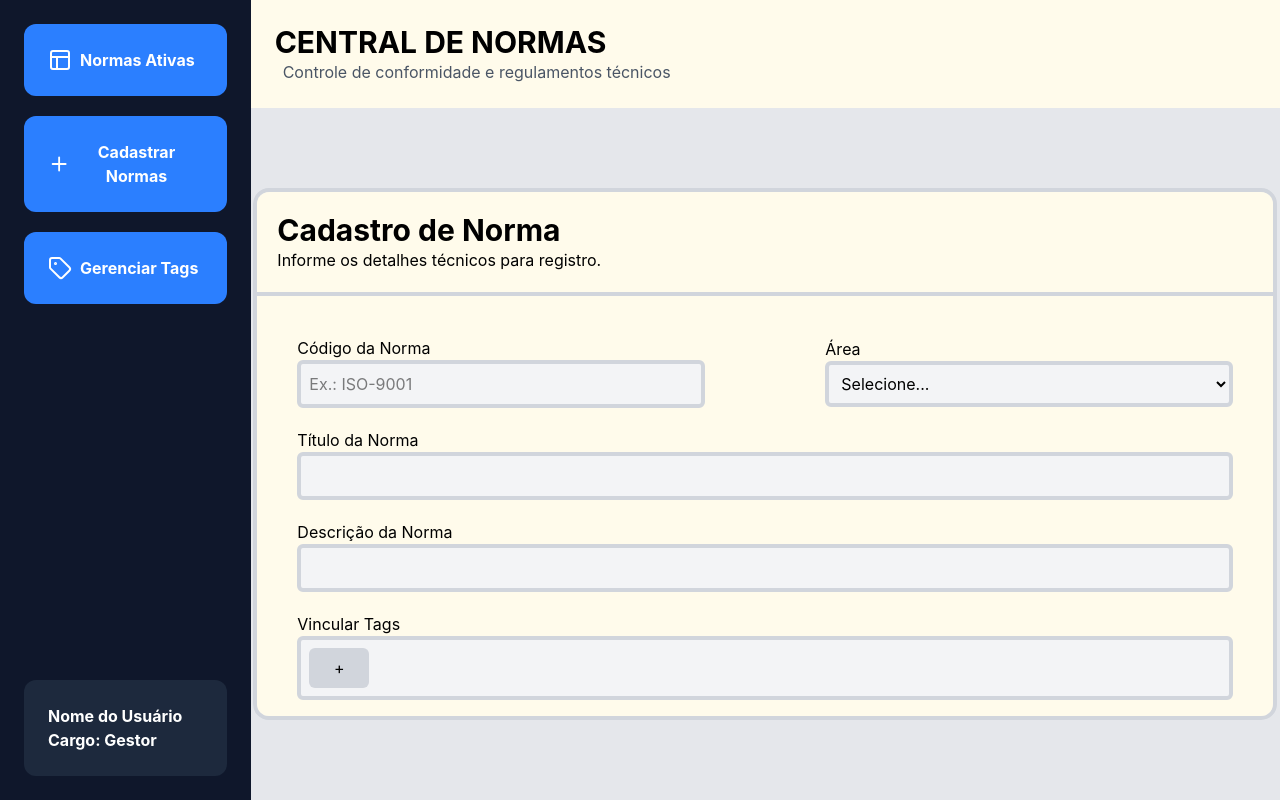
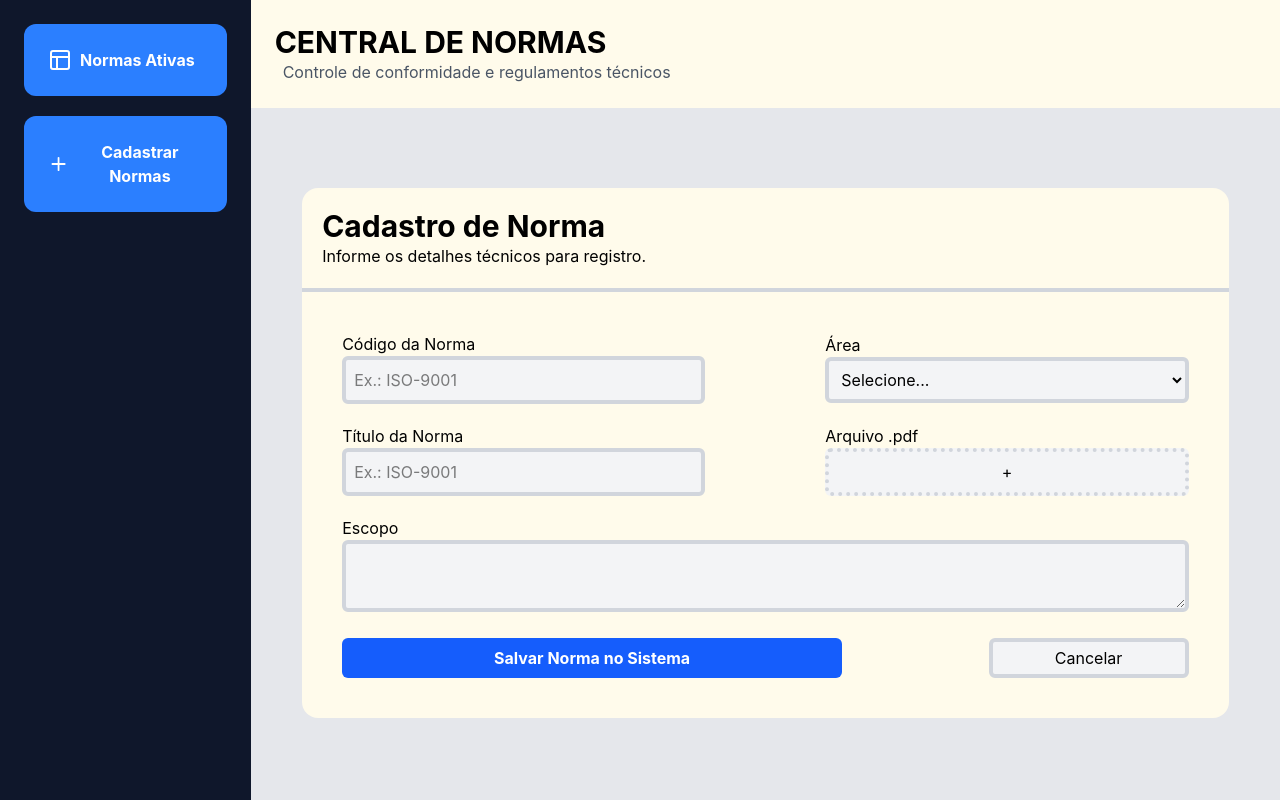
Before and after one commit to KoiTech-Aero/Frontend, a React (Vite) app: page /cadastrarNorma in a window 1280 px wide. Built offline with nearby package versions, Linux system fonts and the light colour scheme.

Commit message:
fix: ajustes gerais no layout das páginas

```diff
--- a/src/components/BarraPesquisa.jsx
+++ b/src/components/BarraPesquisa.jsx
@@ -2,7 +2,7 @@ import { Search } from "lucide-react";
 
 export default function BarraPesquisa() {
   return (
-    <div className="bg-amber-50 w-4xl p-5 flex rounded-4xl gap-2 text-xl items-center">
+    <div className="bg-amber-50 w-[70%] p-5 flex rounded-4xl gap-2 text-xl items-center">
       <Search />
       <input
         type="text"
--- a/src/components/FiltroArea.jsx
+++ b/src/components/FiltroArea.jsx
@@ -2,13 +2,13 @@ import { Funnel } from "lucide-react";
 
 export default function FiltroArea() {
   return (
-    <div className="bg-amber-50 w-full p-5 gap-5 flex flex-col rounded-2xl">
+    <div className="bg-amber-50 w-[90%] p-5 gap-5 flex flex-col rounded-2xl">
       <div className="flex gap-2">
         <Funnel />
         <h1>FILTRAR POR ÁREA</h1>
       </div>
       <div className="flex">
-        <button className="bg-gray-300 px-4 mx-1 rounded-4xl">Área</button>
+        <button className="bg-gray-300 px-4 mx-1 rounded-4xl cursor-pointer transition duration-1000 ease-in-out hover:bg-gray-400">Área</button>
       </div>
     </div>
   );
--- a/src/components/Menu.jsx
+++ b/src/components/Menu.jsx
@@ -2,34 +2,30 @@ import { PanelsTopLeft, Plus, Tag } from "lucide-react";
 import { Link } from "react-router";
 
 export default function Menu() {
-  const btnClass = "bg-blue-500 p-6 rounded-xl text-white font-bold";
+  const btnClass = "cursor-pointer bg-blue-500 p-6 rounded-xl text-white font-bold transition duration-1000 ease-in-out hover:bg-blue-600";
 
   return (
     <div className="bg-slate-900 w-75 p-6 h-screen flex flex-col justify-between">
       <div className="flex flex-col gap-5">
         <button className={btnClass}>
-          <Link to="/pesquisarNorma" className="flex gap-2">
+          <Link to="/pesquisarNorma" className="flex items-center gap-2">
             <PanelsTopLeft />
             Normas Ativas
           </Link>
         </button>
         <button className={btnClass}>
-          <Link to="/cadastrarNorma" className="flex items-center justify-center">
+          <Link to="/cadastrarNorma" className="flex items-center gap-2">
             <Plus />
             Cadastrar Normas
           </Link>
         </button>
-        <button className={btnClass}>
-          <Link to="" className="flex gap-2">
-            <Tag />
-            Gerenciar Tags
-          </Link>
-        </button>
       </div>
-      <div className="bg-slate-800 p-6 rounded-xl text-white font-bold">
+
+      {/* aplicação futura */}
+      {/* <div className="bg-slate-800 p-6 rounded-xl text-white font-bold">
         <p>Nome do Usuário</p>
         <p>Cargo: Gestor</p>
-      </div>
+      </div> */}
     </div>
   );
 }
--- a/src/pages/CadastrarNorma.jsx
+++ b/src/pages/CadastrarNorma.jsx
@@ -1,6 +1,6 @@
 export default function CadastrarNorma() {
   return (
-    <div className="overflow-y-auto flex flex-col w-5xl mx-auto border-4 rounded-2xl border-gray-300 bg-amber-50">
+    <div className="overflow-y-auto w-[90%] flex flex-col rounded-2xl bg-amber-50">
       {/* Header */}
       <div className="m-5 flex flex-col">
         <h1 className="text-3xl font-bold">Cadastro de Norma</h1>
@@ -15,59 +15,47 @@ export default function CadastrarNorma() {
           <div className="w-full">
             <h1>Código da Norma</h1>
             <input
-              className="w-full border-4 rounded-md p-2 border-gray-300 bg-gray-100"
+              className="w-full border-4 rounded-md p-2 border-gray-300 bg-gray-100 transition duration-1000 ease-in-out hover:bg-gray-200"
               type="text"
               placeholder="Ex.: ISO-9001"
             />
           </div>
           <div className="w-full">
             <h1>Área</h1>
-            <select className="w-full border-4 rounded-md p-2 border-gray-300 bg-gray-100">
+            <select className="w-full border-4 rounded-md p-2 border-gray-300 bg-gray-100 cursor-pointer transition duration-1000 ease-in-out hover:bg-gray-200">
               <option disabled selected hidden>
                 Selecione...
               </option>
             </select>
           </div>
         </div>
-
-        <div>
+        <div className="flex justify-between items-center gap-x-30">
+          <div className="w-full">
             <h1>Título da Norma</h1>
             <input
-            className="w-full border-4 rounded-md p-2 border-gray-300 bg-gray-100"
+              className="w-full border-4 rounded-md p-2 border-gray-300 bg-gray-100 transition duration-1000 ease-in-out hover:bg-gray-200"
               type="text"
-            placeholder=""
+              placeholder="Ex.: ISO-9001"
             />
           </div>
-
-        <div>
-          <h1>Descrição da Norma</h1>
-          <input
-            className="w-full border-4 rounded-md p-2 border-gray-300 bg-gray-100"
-            type="text"
-            placeholder=""
-          />
+          <div className="w-full">
+            <h1>Arquivo .pdf</h1>
+            <div className="w-full border-4 rounded-md p-2 border-gray-300 bg-gray-100 border-dotted cursor-pointer text-center transition duration-1000 ease-in-out hover:bg-gray-200">
+              <p>+</p>
             </div>
-
-        <div>
-          <h1>Vincular Tags</h1>
-          <div className="w-full border-4 rounded-md p-2 border-gray-300 bg-gray-100">
-            <button className="bg-gray-300 w-15 h-10 rounded-md cursor-pointer">
-              {" "}
-              +{" "}
-            </button>
           </div>
         </div>
 
         <div>
-          <h1>Upload de Documento (pdf)</h1>
-          <div className="w-full h-50 border-4 border-dotted cursor-pointer rounded-md p-2 border-gray-300 bg-gray-100"></div>
+          <h1>Escopo</h1>
+          <textarea className="w-full border-4 rounded-md p-2 border-gray-300 bg-gray-100 transition duration-1000 ease-in-out hover:bg-gray-200"></textarea>
         </div>
 
         <div className="flex justify-between gap-x-10">
-          <button className="w-125 bg-blue-600 text-white font-bold rounded-md cursor-pointer">
+          <button className="w-125 bg-blue-600 text-white font-bold rounded-md cursor-pointer transition duration-1000 ease-in-out hover:bg-blue-700">
             Salvar Norma no Sistema
           </button>
-          <button className="w-50 border-4 rounded-md p-1 border-gray-300 bg-gray-100 cursor-pointer">
+          <button className="w-50 border-4 rounded-md p-1 border-gray-300 bg-gray-100 cursor-pointer transition duration-1000 ease-in-out hover:bg-gray-200">
             Cancelar
           </button>
         </div>
--- a/src/pages/PesquisarNorma.jsx
+++ b/src/pages/PesquisarNorma.jsx
@@ -4,7 +4,7 @@ import NormaPreview from "../components/NormaPreview";
 
 export default function PesquisarNorma() {
   return (
-    <div className="overflow-y-auto flex flex-col items-center gap-5 p-2">
+    <div className="overflow-y-auto w-[90%] flex flex-col items-center gap-5 px-2">
       <FiltroArea />
       <BarraPesquisa />
       <NormaPreview />
--- a/src/pages/VisualizarNorma.jsx
+++ b/src/pages/VisualizarNorma.jsx
@@ -7,9 +7,9 @@ export default function VisualizarNorma({ norma: normaProp }) {
     titulo: "Título Norma",
     resumo: "Lorem ipsum dolor sit amet...",
     versoes: [
-      { id: 1, nome: "Versão 1", data: "01/01/2025", status: "Ativa" },
-      { id: 2, nome: "Versão 2", data: "01/06/2025", status: "Inativa" },
-      { id: 3, nome: "Versão 3", data: "01/06/2025", status: "Inativa" }
+      { id: 3, nome: "Versão 3", data: "01/08/2025", status: "Ativa" },
+      { id: 2, nome: "Versão 2", data: "01/07/2025", status: "Inativa" },
+      { id: 1, nome: "Versão 1", data: "01/06/2025", status: "Inativa" },
     ],
     relacionadas: [
       { codigo: "NRB 200", titulo: "Outra norma" },
@@ -21,7 +21,7 @@ export default function VisualizarNorma({ norma: normaProp }) {
   const norma = normaProp || normaMock;
 
   return (
-    <div className="overflow-y-auto flex flex-col w-5xl mx-auto border-4 rounded-2xl border-gray-300 bg-amber-50">
+    <div className="overflow-y-auto w-[90%] flex flex-col rounded-2xl bg-amber-50">
       {/* Header */}
       <div className="m-5 flex flex-col gap-1">
         <h5 className="text-sm w-fit px-2 rounded-sm bg-blue-200 border border-blue-400 text-blue-500">
@@ -36,7 +36,7 @@ export default function VisualizarNorma({ norma: normaProp }) {
       <div className="m-5">
         <div className="flex items-center gap-2">
           <FileText />
-          <h3 className="text-xl font-bold">Resumo</h3>
+          <h3 className="text-xl font-bold">Escopo</h3>
         </div>
 
         <p className="border-4 rounded-md p-4 mt-4 border-gray-300 bg-gray-100 font-medium">
@@ -48,12 +48,17 @@ export default function VisualizarNorma({ norma: normaProp }) {
 
       {/* Versões */}
       <div className="m-5">
-        <div className="flex items-center gap-2">
-          <History />
-          <h3 className="text-xl font-bold">Versões</h3>
+        <div className="flex justify-between">
+          <div className="flex items-center gap-2">
+            <History />
+            <h3 className="text-xl font-bold">Versões</h3>
+          </div>
+          <button className="bg-blue-600 text-white font-bold rounded-md cursor-pointer px-2 py-0.5 transition duration-1000 ease-in-out hover:bg-blue-700">
+            Adicionar Versão
+          </button>
         </div>
 
-        <div className="flex flex-col gap-3 mt-4">
+        <div className="flex flex-col gap-3 mt-4 cursor-default">
           {norma.versoes.map((versao) => (
             <div
               key={versao.id}
@@ -94,7 +99,7 @@ export default function VisualizarNorma({ norma: normaProp }) {
           {norma.relacionadas.map((rel, index) => (
             <div
               key={index}
-              className="flex gap-2 border-4 rounded-md border-gray-300 bg-gray-100 p-2"
+              className="flex gap-2 border-4 rounded-md border-gray-300 bg-gray-100 p-2 transition duration-1000 ease-in-out hover:bg-gray-200"
             >
               <h5 className="text-sm px-2 rounded-sm bg-blue-200 border border-blue-400 text-blue-500">
                 {rel.codigo}
@@ -102,6 +107,10 @@ export default function VisualizarNorma({ norma: normaProp }) {
               <h1 className="font-medium">{rel.titulo}</h1>
             </div>
           ))}
+
+          <div className="flex gap-2 border-4 rounded-md border-gray-300 bg-gray-100 p-2 border-dotted justify-center transition duration-1000 ease-in-out hover:bg-gray-200">
+            <h1 className="font-medium ">Adicionar Relação</h1>
+          </div>
         </div>
       </div>
     </div>
```
Also changed, not shown: src/components/NormaPreview.jsx (+4 -4 lines). Lines whose indentation alone changed are shown as unchanged.
